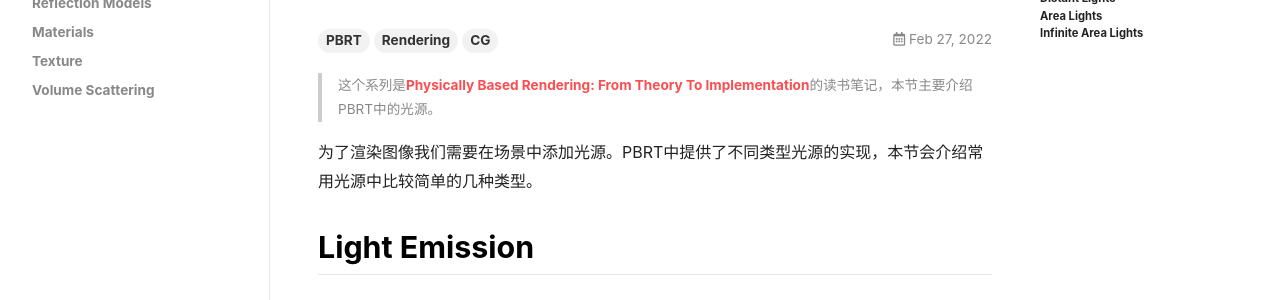
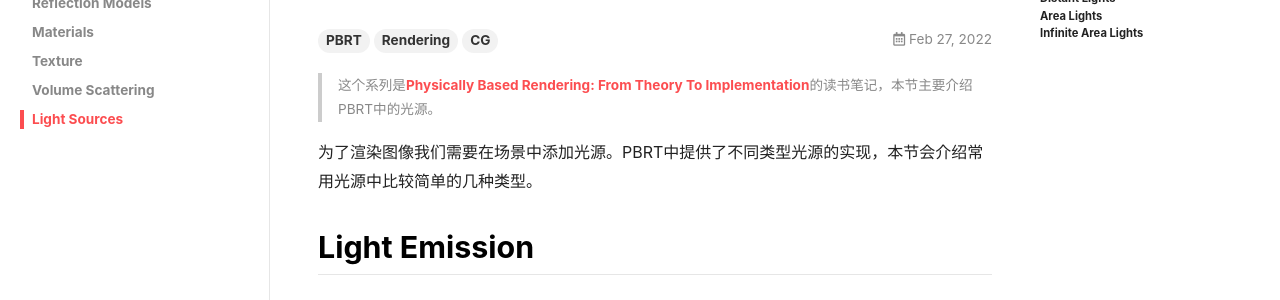
Before and after one commit to peng00bo00/peng00bo00_previous_blog, a Jekyll site: the page built from _posts/2022-02-27-PBRT-NOTES-09.md, in a window 1280 px wide. Shown: the part 191-491 px from the top of the page. Built offline with Jekyll 4.4.1, drawn with Linux system fonts in a browser that asks for light colours; nearby versions of some CDN libraries.

Commit message:
Update navigation.yml

```diff
--- a/_data/navigation.yml
+++ b/_data/navigation.yml
@@ -240,6 +240,8 @@ PBRT:
         url: /2022/01/06/PBRT-NOTES-07.html
       - title: Volume Scattering
         url: /2022/02/12/PBRT-NOTES-08.html
+      - title: Light Sources
+        url: /2022/02/27/PBRT-NOTES-09.html
 
 OMSCS-DL:
   - title: Introduction to Neural Networks
```
